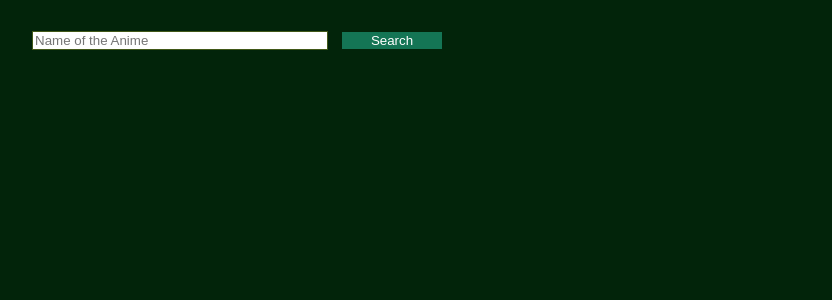
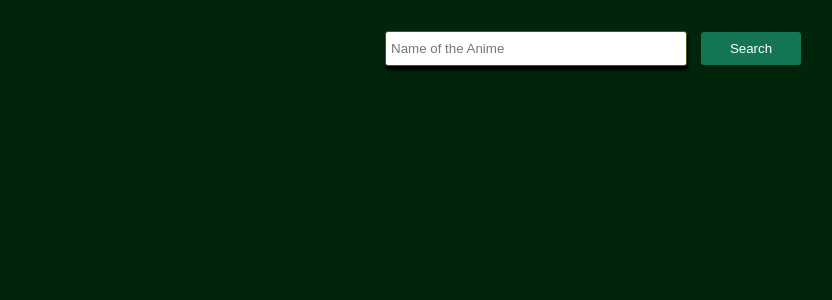
Before and after one commit to kromate/animedom, a Vue app: page / in a window 1280 px wide. Shown: the top 300 px of the page, without its empty margins (47-879 px from the left). Built offline with nearby package versions, Linux system fonts and the light colour scheme.

Commit message:
update: adding basic css

```diff
--- a/src/App.vue
+++ b/src/App.vue
@@ -5,10 +5,7 @@
 <style>
 body {
   background: rgb(2, 36, 10);
-  min-width: 100vw;
-  min-height: 100vh;
   overflow-x: hidden !important;
-  width: 100%;
 }
 html {
   overflow-x: hidden !important;
@@ -16,4 +13,22 @@ html {
 * {
   overflow-x: hidden !important;
 }
+.is-flex {
+  display: flex;
+}
+input {
+  padding: 9px 5px;
+  border-radius: 3px;
+  color: rgb(74, 81, 101);
+  border: none;
+  outline: none;
+  box-shadow: 1px 4px 3px black;
+}
+
+button {
+  padding: 9px;
+  border-radius: 3px;
+  border: none;
+  outline: none;
+}
 </style>
```
